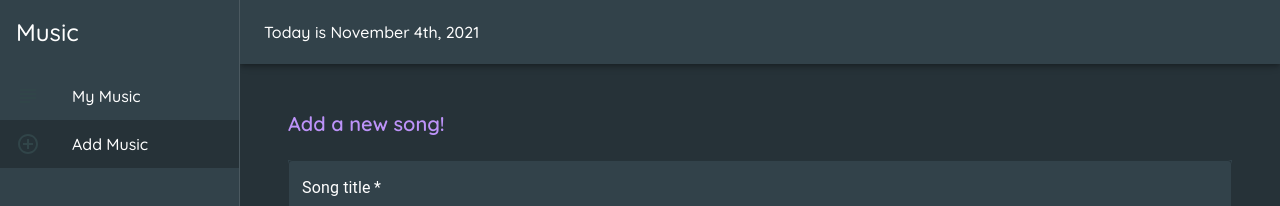
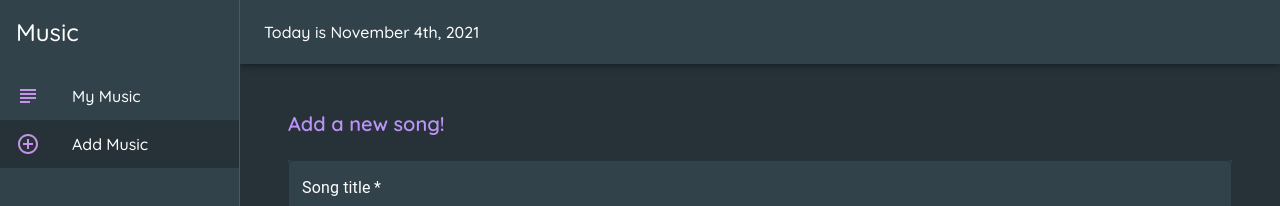
Before and after one commit to giuseppe-g-gelardi/reactmusiclibrary, a React (Create React App) app: page / in a window 1280 px wide. Shown: the top 206 px of the page. Built offline with nearby package versions, Linux system fonts and the light colour scheme.

Commit message:
change primary color, apply new color to date field

```diff
--- a/src/components/Layout.jsx
+++ b/src/components/Layout.jsx
@@ -42,7 +42,8 @@ const useStyles = makeStyles((theme) => {
       // height: 72
     },
     date: {
-      flexGrow: 1
+      flexGrow: 1,
+      color: '#fff'
     },
     toolbar: theme.mixins.toolbar,
     avatar: {
@@ -59,12 +60,12 @@ export default function Layout({ children }) {
   const menuItems = [
     {
       text: 'My Music',
-      icon: <SubjectOutlined color='secondary' />,
+      icon: <SubjectOutlined color='primary' />,
       path: '/music'
     },
     {
       text: 'Add Music',
-      icon: <AddCircleOutlineOutlined color='secondary' />,
+      icon: <AddCircleOutlineOutlined color='primary' />,
       path: '/'
     },
   ]
@@ -74,7 +75,6 @@ export default function Layout({ children }) {
       <AppBar
         position="fixed"
         className={classes.appBar}
-        // elevation={0}
         color="primary"
       >
         <Toolbar>
--- a/src/components/Theme/Theme.jsx
+++ b/src/components/Theme/Theme.jsx
@@ -5,7 +5,7 @@ const theme = createTheme({
   palette: {
     type: 'dark',
     primary: {
-      main: '#1690bb',
+      main: '#c792ea',
     },
     secondary: {
       main: '#314549',
```
